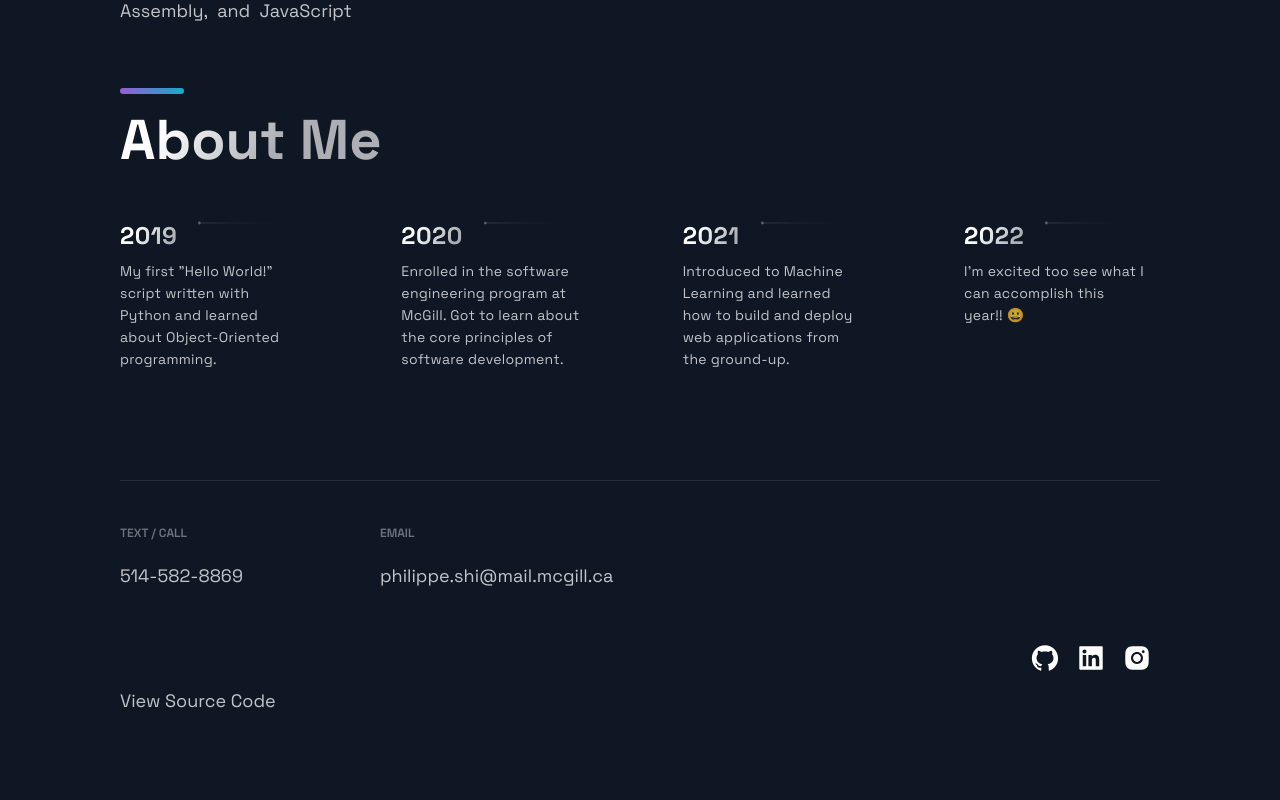
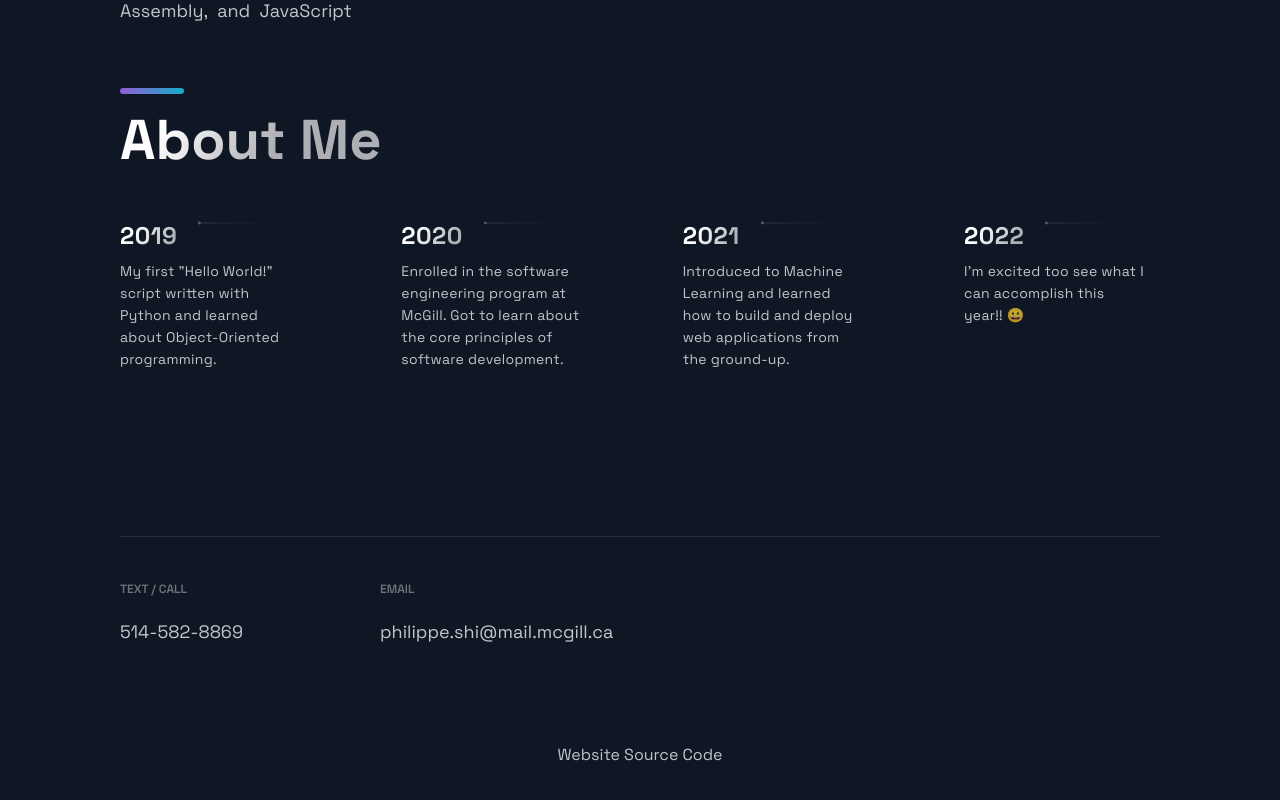
Before and after one commit to PhilippeShi/portfolio, a Next.js app: page / in a window 1280 px wide. Shown: the part 3657-4457 px from the top of the page. Before the commit the page ends 4423 px from the top, so only its background shows below. Built offline with nearby package versions, Linux system fonts and the light colour scheme.

Commit message:
removed icons footer

```diff
--- a/src/components/Footer/Footer.js
+++ b/src/components/Footer/Footer.js
@@ -6,7 +6,7 @@ import { CompanyContainer, FooterWrapper, LinkColumn, LinkItem, LinkList, LinkTi
 
 const Footer = () => {
   return (
-    <FooterWrapper>
+    <FooterWrapper> <br /><br /><br />
       <LinkList>
         <LinkColumn>
           <LinkTitle>Text / Call</LinkTitle>
@@ -21,7 +21,7 @@ const Footer = () => {
         <CompanyContainer>
           {/* <Slogan>My slogan</Slogan> */}
         </CompanyContainer>
-        <SocialContainer>
+        {/* <SocialContainer>
           <SocialIcons target="_blank" href="https://github.com/PhilippeShi">
             <AiFillGithub size="3rem" />
           </SocialIcons>
@@ -31,9 +31,13 @@ const Footer = () => {
           <SocialIcons target="_blank" href="https://www.instagram.com/philippe.shi/">
             <AiFillInstagram size="3rem" />
           </SocialIcons>
-        </SocialContainer>
-      </SocialIconsContainer>
-      <LinkItem target="_blank" href="https://github.com/PhilippeShi/portfolio/">View Source Code</LinkItem>
+        </SocialContainer> */}
+      </SocialIconsContainer> <br /><br /><br />
+      <a
+      style={{ color:'rgba(255, 255, 255, 0.75)', display:'grid', textAlign: 'center' }}
+      target="_blank" href="https://github.com/PhilippeShi/portfolio/">
+      Website Source Code
+      </a>
     </FooterWrapper>
   );
 };
```
